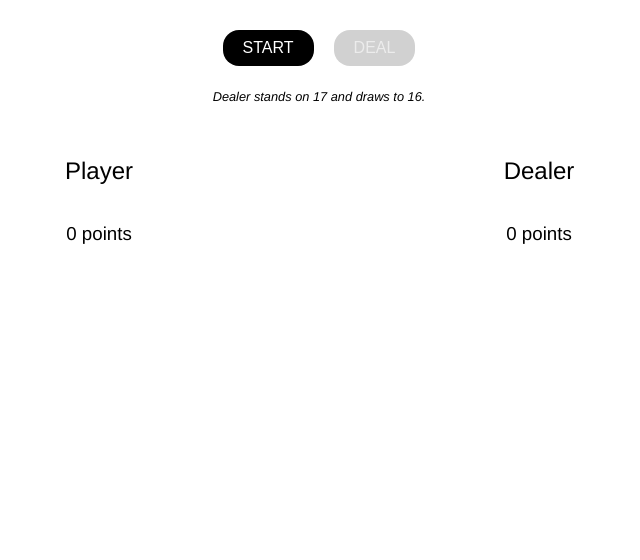
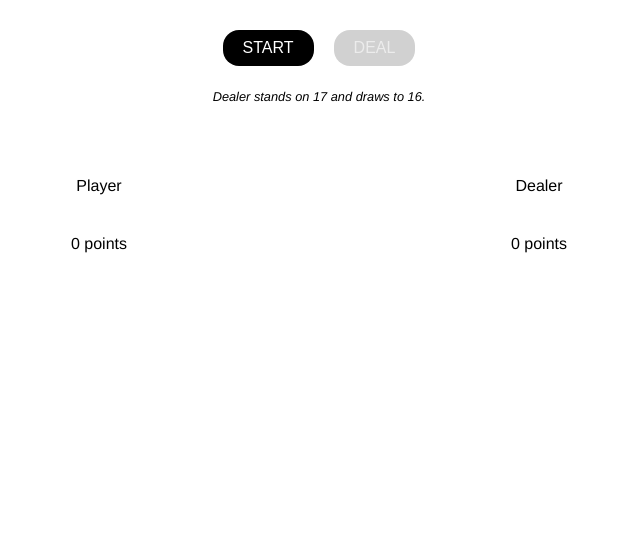
Before and after one commit to leecsargent/cards, a React app: page / in a window 1280 px wide. Shown: the whole page, without its empty margins (321-961 px from the left). Built offline with nearby package versions, Linux system fonts and the light colour scheme.

Commit message:
remove unnecessary reducer

```diff
--- a/src/actions/cards.js
+++ b/src/actions/cards.js
@@ -19,7 +19,6 @@ import {
   getShouldCompareOnNext,
   getIsStandingByPlayer,
 } from '../selectors/cards';
-import { reset } from 'ansi-colors';
 
 const getIsDealerStanding = getIsStandingByPlayer('dealer');
 
--- a/src/components/App.module.scss
+++ b/src/components/App.module.scss
@@ -17,12 +17,14 @@
   flex-direction: column;
   justify-content: space-around;
 
-  >:first-child,
-  >:last-child {
-    margin: 20px;
-  }
+
 
   @media only screen and (min-width: 768px) {
     flex-direction: row;
+
+    >:first-child,
+    >:last-child {
+      margin: 20px;
+    }
   }
 }
--- a/src/components/Deck.js
+++ b/src/components/Deck.js
@@ -5,7 +5,8 @@ const Deck = ({ remaining, deckCount }) => {
   return (
     <div>
       <p className="description-text">
-        {remaining} cards remaining in {deckCount} decks
+        {remaining} cards remaining in {deckCount}{' '}
+        {`${deckCount > 1 ? 'decks' : 'deck'}.`}
       </p>
     </div>
   );
--- a/src/components/Player.js
+++ b/src/components/Player.js
@@ -9,8 +9,10 @@ class Player extends React.Component {
     const { isDealer, hand, next, addCardToHand, score } = this.props;
     return (
       <div className={styles.player}>
-        <h2>{isDealer ? 'Dealer' : 'Player'}</h2>
-        <h3>{score} points</h3>
+        <div className={styles.headers}>
+          <h2 className={styles.h2}>{isDealer ? 'Dealer' : 'Player'}</h2>
+          <h3 className={styles.h3}>{score} points</h3>
+        </div>
         <div
           className={[
             styles.cards,
--- a/src/components/Player.module.scss
+++ b/src/components/Player.module.scss
@@ -1,9 +1,56 @@
 .player {
   display: flex;
   flex-direction: column;
-  width: 400px;
   align-items: center;
-  height: 400px;
+
+  @media only screen and (min-width: 768px) {
+    height: 400px;
+    width: 400px;
+  }
+}
+
+.headers {
+  display: flex;
+
+  @media only screen and (min-width: 768px) {
+    margin: inherit;
+    flex-direction: column;
+  }
+}
+
+.h2 {
+  margin: .5rem;
+  font-size: .8rem;
+
+  &::after {
+    content: '|';
+    position: relative;
+    left: 8px;
+    color: rgb(179, 179, 179)
+  }
+
+  @media only screen and (min-width: 768px) {
+    margin: inherit;
+    font-size: inherit;
+
+    &::after {
+      content: none;
+    }
+
+  }
+}
+
+.h3 {
+  margin: .5rem;
+  font-size: .8rem;
+
+
+
+  @media only screen and (min-width: 768px) {
+    margin: inherit;
+    font-size: inherit;
+
+  }
 }
 
 .cards {
--- a/src/constants.js
+++ b/src/constants.js
@@ -27,7 +27,6 @@ export const DEAL_CARDS_ERROR = 'DEAL_CARDS_ERROR';
 
 export const COMPARE_HANDS = 'COMPARE_HANDS';
 export const ADD_CARD_TO_HAND = 'ADD_CARD_TO_HAND';
-export const UPDATE_SETTINGS = 'UPDATE_SETTINGS';
 export const TOGGLE_STAND = 'TOGGLE_STAND';
 export const END_GAME = 'END_GAME';
 export const DISABLE_PLAYER = 'DISABLE_PLAYER';
--- a/src/reducers/cards.js
+++ b/src/reducers/cards.js
@@ -1,7 +1,6 @@
 import updateHands from '../helpers/updateHands';
 import updateNext from '../helpers/updateNext';
 import updateLeader from '../helpers/updateLeader';
-import resetGame from '../helpers/resetGame';
 
 import {
   FETCH_DECK_REQUEST,
@@ -39,7 +38,7 @@ const initialState = {
   isWaitingForPLayer: false,
   end: false,
   playerStandDisabled: false,
-  deckCount: 6,
+  deckCount: 1,
 };
 
 export default (state = initialState, action) => {
--- a/src/reducers/index.js
+++ b/src/reducers/index.js
@@ -1,10 +1,6 @@
 import { combineReducers } from 'redux';
 import cards from './cards';
-import settings from './settings';
-import players from './players';
-
+// this could have more stuff, like `settings`...
 export default combineReducers({
   cards,
-  players,
-  settings,
 });
```
